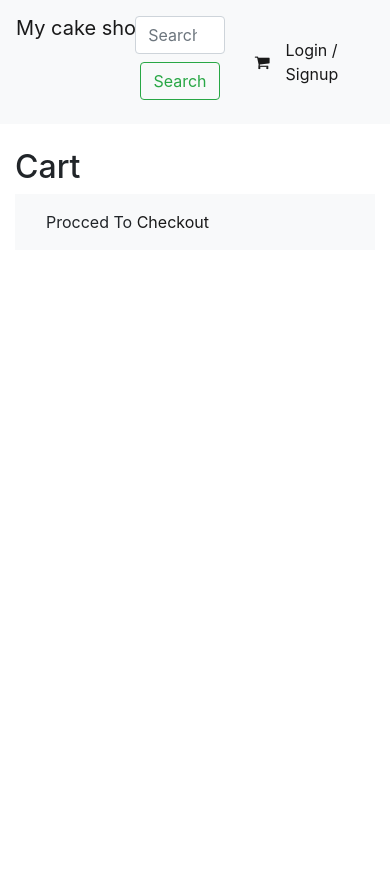
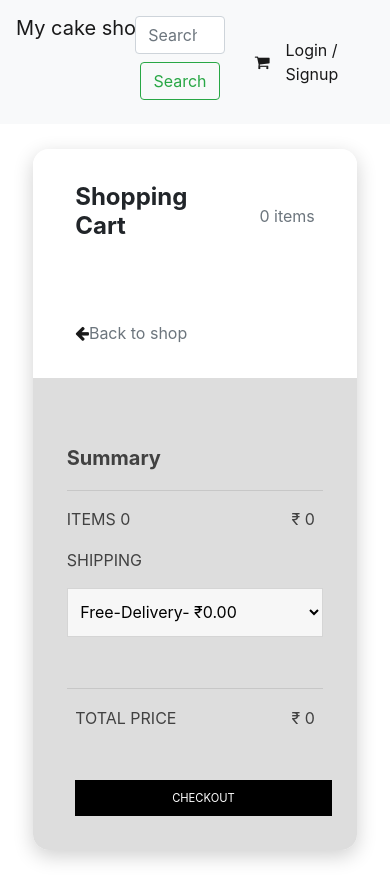
Before and after one commit to lomtechandrashekhar/clneoapp, a React (Create React App) app: page /cart in a window 390 px wide. Before the commit the page ends 844 px from the top, so only its background shows below. Built offline with nearby package versions, Linux system fonts and the light colour scheme.

Commit message:
Done add to cart functionality

```diff
--- a/public/assets/css/custom.css
+++ b/public/assets/css/custom.css
@@ -71,6 +71,170 @@ span.stars>*{
 }
 
 
+
+.cart-container .title {
+    margin-bottom: 5vh
+}
+
+.cart-container .card {
+    margin: auto;
+    max-width: 950px;
+    width: 90%;
+    box-shadow: 0 6px 20px 0 rgba(0, 0, 0, 0.19);
+    border-radius: 1rem;
+    border: transparent
+}
+
+@media(max-width:767px) {
+    .cart-container .card {
+        margin: 3vh auto
+    }
+}
+
+.cart-container .cart {
+    background-color: #fff;
+    padding: 4vh 5vh;
+    border-bottom-left-radius: 1rem;
+    border-top-left-radius: 1rem
+}
+
+@media(max-width:767px) {
+    .cart-container .cart {
+        padding: 4vh;
+        border-bottom-left-radius: unset;
+        border-top-right-radius: 1rem
+    }
+}
+
+.cart-container .summary {
+    background-color: #ddd;
+    border-top-right-radius: 1rem;
+    border-bottom-right-radius: 1rem;
+    padding: 4vh;
+    color: rgb(65, 65, 65)
+}
+
+@media(max-width:767px) {
+    .cart-container .summary {
+        border-top-right-radius: unset;
+        border-bottom-left-radius: 1rem
+    }
+}
+
+.cart-container .summary .col-2 {
+    padding: 0
+}
+
+.cart-container.summary .col-10 {
+    padding: 0
+}
+
+.cart-container .row {
+    margin: 0
+}
+
+.cart-container .title b {
+    font-size: 1.5rem
+}
+
+.cart-container .main {
+    margin: 0;
+    padding: 2vh 0;
+    width: 100%
+}
+
+.cart-container .col-2,
+.cart-container .col {
+    padding: 0 1vh
+}
+
+.cart-container a {
+    padding: 0 1vh
+}
+
+.cart-container .close {
+    margin-left: auto;
+    font-size: 0.7rem
+}
+
+.cart-container img {
+    width: 3.5rem
+}
+
+.cart-container .back-to-shop {
+    margin-top: 4.5rem
+}
+
+.cart-container h5 {
+    margin-top: 4vh
+}
+
+.cart-container hr {
+    margin-top: 1.25rem
+}
+
+.cart-container form {
+    padding: 2vh 0
+}
+
+.cart-container select {
+    border: 1px solid rgba(0, 0, 0, 0.137);
+    padding: 1.5vh 1vh;
+    margin-bottom: 4vh;
+    outline: none;
+    width: 100%;
+    background-color: rgb(247, 247, 247)
+}
+
+.cart-container input {
+    border: 1px solid rgba(0, 0, 0, 0.137);
+    padding: 1vh;
+    margin-bottom: 4vh;
+    outline: none;
+    width: 100%;
+    background-color: rgb(247, 247, 247)
+}
+
+.cart-container input:focus::-webkit-input-placeholder {
+    color: transparent
+}
+
+.cart-container .btn {
+    background-color: #000;
+    border-color: #000;
+    color: white;
+    width: 100%;
+    font-size: 0.7rem;
+    margin-top: 4vh;
+    padding: 1vh;
+    border-radius: 0
+}
+
+.cart-container .btn:focus {
+    box-shadow: none;
+    outline: none;
+    box-shadow: none;
+    color: white;
+    -webkit-box-shadow: none;
+    -webkit-user-select: none;
+    transition: none
+}
+
+.cart-container .btn:hover {
+    color: white
+}
+
+
+
+.cart-container #code {
+    background-image: linear-gradient(to left, rgba(255, 255, 255, 0.253), rgba(255, 255, 255, 0.185)), url("https://img.icons8.com/small/16/000000/long-arrow-right.png");
+    background-repeat: no-repeat;
+    background-position-x: 95%;
+    background-position-y: center
+}
+
+
+
 @media (min-width:360px) and (max-width:640px) {
     .pro-box-section .pro-box img {
         height: auto;
--- a/src/CakeDetails.js
+++ b/src/CakeDetails.js
@@ -3,6 +3,7 @@ import {useEffect, useState } from "react"
 import axios from 'axios'
 import CapitalizeText from "./component/CapitalizeText"
 import Cake from './component/Cake';
+import {connect} from "react-redux"
 
 function CakeDetails(props){
 	let param =useParams();
@@ -10,6 +11,19 @@ function CakeDetails(props){
 	var [morecakes, setMoreCakes]=useState([]);
 	var [ratingWidth, setRatingWidth]=useState(0);
 	var [quantity, setQty]=useState(1);
+	let addtocart = (e)=>{
+		e.preventDefault()
+		let apiUrl="https://apibyashu.herokuapp.com/api/addcaketocart"
+		axios({url:apiUrl,method:"post",headers:{authtoken:props.token}, data:{...cake}}).then((response)=>{
+			if(response.data.data){
+				props.dispatch({
+					type:"ADDTOCART",
+					payload:{cartdata:response.data.data}
+				})
+			}
+			alert(response.data.message)
+		},(error)=>{})
+	}
 	let starWidth=(value)=>{
 
 		let ratingString=(Math.max(0, (Math.min(5, parseFloat(value)))) * 16)+"px";
@@ -118,7 +132,7 @@ function CakeDetails(props){
                         <div className="col-lg-12 mt-3">
                             <div className="row">
                                 <div className="col-lg-12 pb-2">
-                                    <a href="/cart" className="btn btn-danger w-100">Add To Cart</a>
+                                    <a href="/cart" className="btn btn-danger w-100" onClick={addtocart}>Add To Cart</a>
                                 </div>
                             </div>
                         </div>
@@ -154,4 +168,8 @@ function CakeDetails(props){
 	)
 }
 
-export default CakeDetails
+export default connect(function(state){
+	return {
+		token:state.AuthReducer.token
+	}
+})(CakeDetails)
--- a/src/Cart.js
+++ b/src/Cart.js
@@ -1,20 +1,56 @@
 import {Link} from "react-router-dom"
+import {connect} from "react-redux"
+import CartCake from "./component/CartCake"
 
-function Cart() {
+function Cart(props) {
+	let carttotal=0
   return (
-  <div className="mt-4 container">
-<h2>Cart</h2>
-	<div className=" bd-example bd-example-tabs">
-		<div className="cart-row">
-				<div className="col-12   bg-light">
-					<div className="tab-content p-3" id="v-pills-tabContent">
-						Procced To <Link to="/checkout" >Checkout</Link>
-					</div>
-				</div>
-		</div>
-	</div>
+
+  <div className="mt-4 container cart-container"><div class="card">
+    <div class="row">
+        <div class="col-md-8 cart">
+            <div class="title">
+                <div class="row">
+                    <div class="col">
+                        <h4><b>Shopping Cart</b></h4>
+                    </div>
+                    <div class="col align-self-center text-right text-muted">{props.cart.length} items</div>
+                </div>
+            </div>
+			{props.cart.length>0 && props.cart.map((value,index)=>{
+				carttotal+=value.price;
+		let cakeobj={name:value.name, image:value.image, price:value.price,cakeid:value.cakeid}
+		return(
+            <CartCake  cake={cakeobj} index={index}/>
+			)
+			})}
+            <div class="back-to-shop"> <Link to="/"> <i class="fa fa-arrow-left"></i><span class="text-muted">Back to shop</span></Link></div>
+        </div>
+        <div class="col-md-4 summary">
+            <div>
+                <h5><b>Summary</b></h5>
+            </div>
+            <hr/>
+            <div class="row">
+                <div class="col" style={{"padding-left":0}}>ITEMS {props.cart.length}</div>
+                <div class="col text-right">&#8377; {carttotal}</div>
+            </div>
+            <form>
+                <p>SHIPPING</p> <select>
+                    <option class="text-muted">Free-Delivery- &#8377;0.00</option>
+                </select>
+            </form>
+            <div class="row" style={{"border-top": "1px solid rgba(0,0,0,.1)", "padding": "2vh 0"}}>
+                <div class="col">TOTAL PRICE</div>
+                <div class="col text-right">&#8377; {carttotal}</div>
+            </div> <Link to="/checkout"> <button class="btn">CHECKOUT</button></Link>
+        </div>
+    </div>
+</div>
 </div>
   );
 }
 
-export default Cart;
+export default connect(function(state){
+	return {cart:state.CartReducer.cart}
+})(Cart);
--- /dev/null
+++ b/src/cakestore/CartReducer.js
@@ -0,0 +1,28 @@
+function CartReducer(state={
+	cart:[]
+},action){
+	switch(action?.type){
+		case "ADDTOCART":
+		state={...state}
+		console.log(action.payload)
+		if(action.payload.cartdata){
+		state.cart.push(action.payload.cartdata)
+		}
+		console.log(state.cart)
+		return state
+
+		case "REMOVEFROMCART":
+		state={...state}
+		return state
+
+		case "EMPTYCART":
+		state={...state}
+		return state
+
+		default: return state
+
+	}
+
+}
+
+export default CartReducer
--- a/src/cakestore/store.js
+++ b/src/cakestore/store.js
@@ -1,6 +1,8 @@
-import {createStore} from "redux"
+import {createStore,combineReducers} from "redux"
 import AuthReducer from "./AuthReducer"
+import CartReducer from "./CartReducer"
 
-let store = createStore(AuthReducer)
+let reducers=combineReducers({AuthReducer,CartReducer})
+let store = createStore(reducers)
 
 export default store
--- /dev/null
+++ b/src/component/CartCake.js
@@ -0,0 +1,18 @@
+import {Link} from "react-router-dom"
+function CartCake(props){
+	return(
+	<div class="row border-top border-bottom" id={props.index}>
+                <div class="row main align-items-center">
+                    <div class="col-2"><Link to={"/cakedetails/"+props.cake.cakeid}><img class="img-fluid" src={props.cake.image} alt="Card cap"/></Link></div>
+                    <div class="col">
+                        <div class="row text-muted">Name: </div>
+                        <div class="row">{props.cake.name}</div>
+                    </div>
+                    <div class="col"> <a href="#">-</a><a href="#" class="border">1</a><a href="#">+</a> </div>
+                    <div class="col">&#8377; {props.cake.price} <span class="close">&#10005;</span></div>
+                </div>
+            </div>
+)
+}
+
+export default CartCake
--- a/src/component/Navbar.js
+++ b/src/component/Navbar.js
@@ -77,7 +77,7 @@ let search =(e)=>{
 let NavbarComponent= withRouter(Navbar)
 export default connect(function(state){
 	return {
-		username:state.username,
-		isLoggedIn:state.isLoggedIn
+		username:state.AuthReducer.username,
+		isLoggedIn:state.AuthReducer.isLoggedIn
 	}
 })(NavbarComponent);
```
